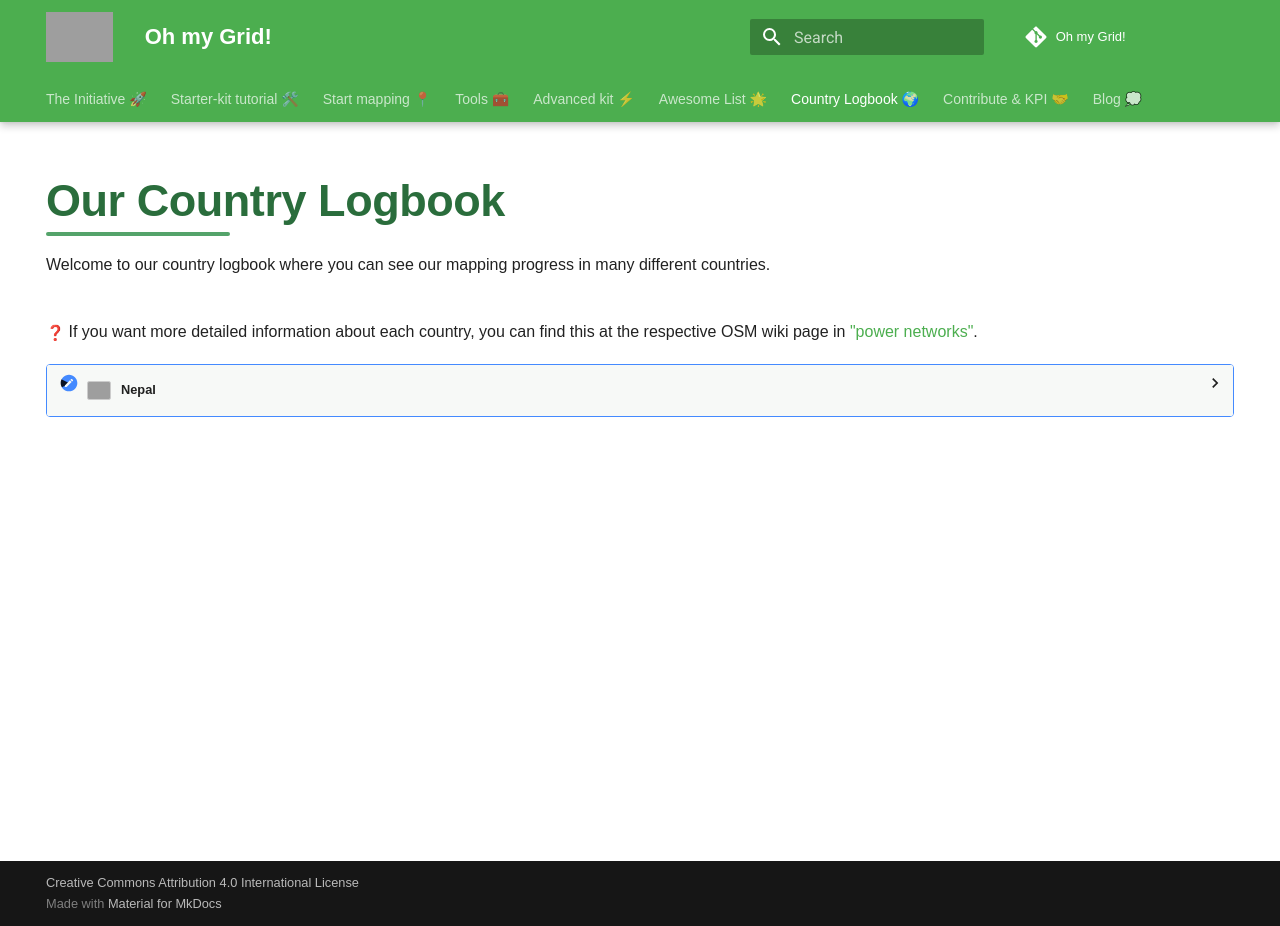
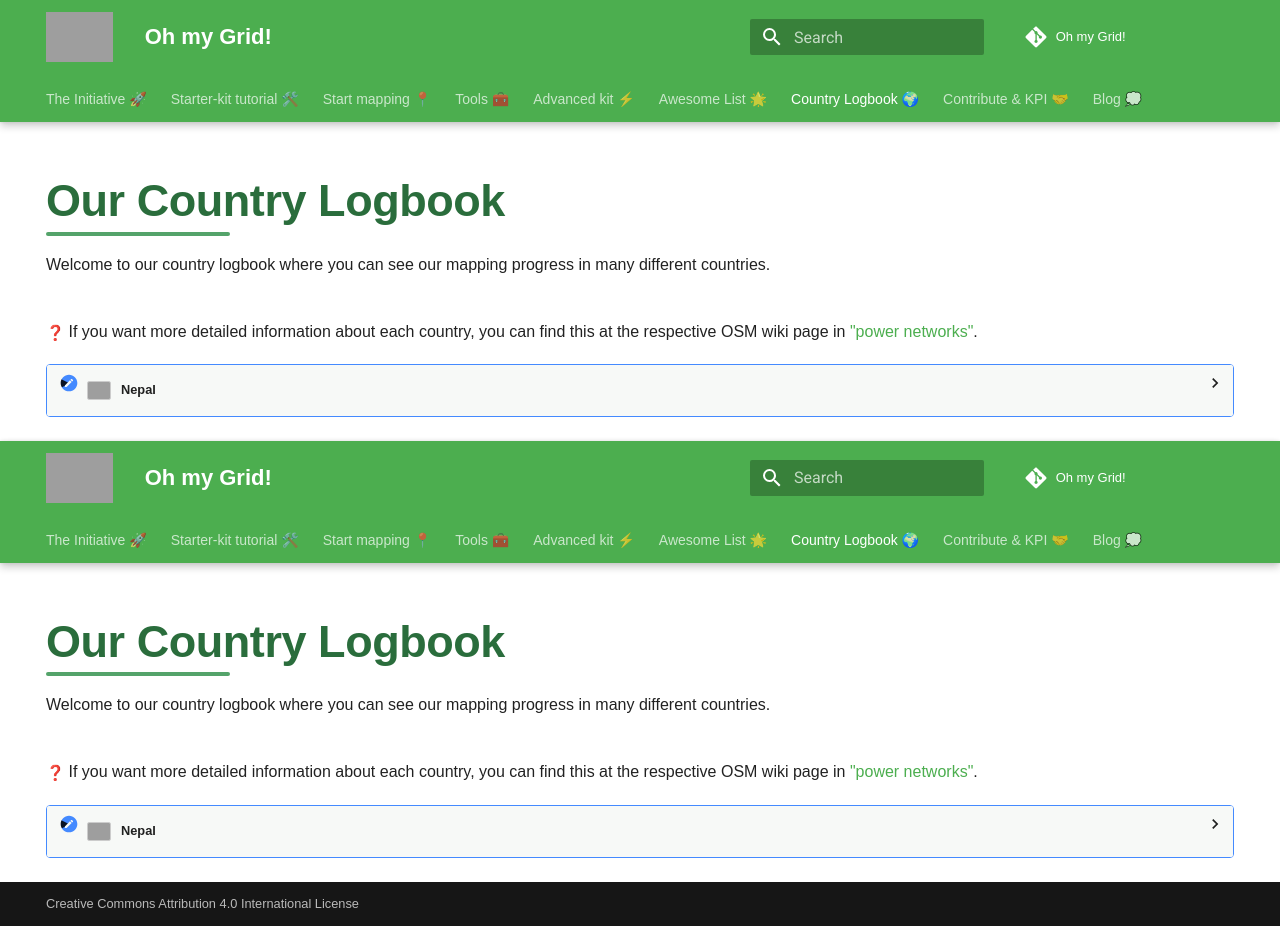
Before and after one commit to open-energy-transition/Oh-my-Grid, an MkDocs documentation site: the page built from docs/country-logbook.md, in a window 1280 px wide and 926 px high. Built offline with MkDocs 1.6.1 and Material for MkDocs 9.7.7, drawn with Linux system fonts in a browser that asks for light colours; emoji names are drawn with the system emoji font; comment, search, counter and statistics services are not loaded; grey boxes are pictures that could not be loaded.

Commit message:
override footer

```diff
--- a/mkdocs.yml
+++ b/mkdocs.yml
@@ -22,6 +22,7 @@
 
 theme:
   name: material
+  custom_dir: overrides
   favicon: images/logo.png
   logo: images/logo.png
   palette:
--- /dev/null
+++ b/overrides/partials/footer.html
@@ -0,0 +1,20 @@
+{% extends "base.html" %}
+
+{% block footer %}
+<footer class="md-footer">
+  <div class="md-footer-meta md-typeset">
+    <div class="md-footer-meta__inner md-grid">
+
+      {% if config.copyright %}
+        <div class="md-copyright">
+          {% if config.copyright %}
+            <div class="md-copyright__highlight">
+              {{ config.copyright }} </div>
+          {% endif %}
+        </div>
+      {% endif %}
+
+      </div>
+  </div>
+</footer>
+{% endblock %}
```
